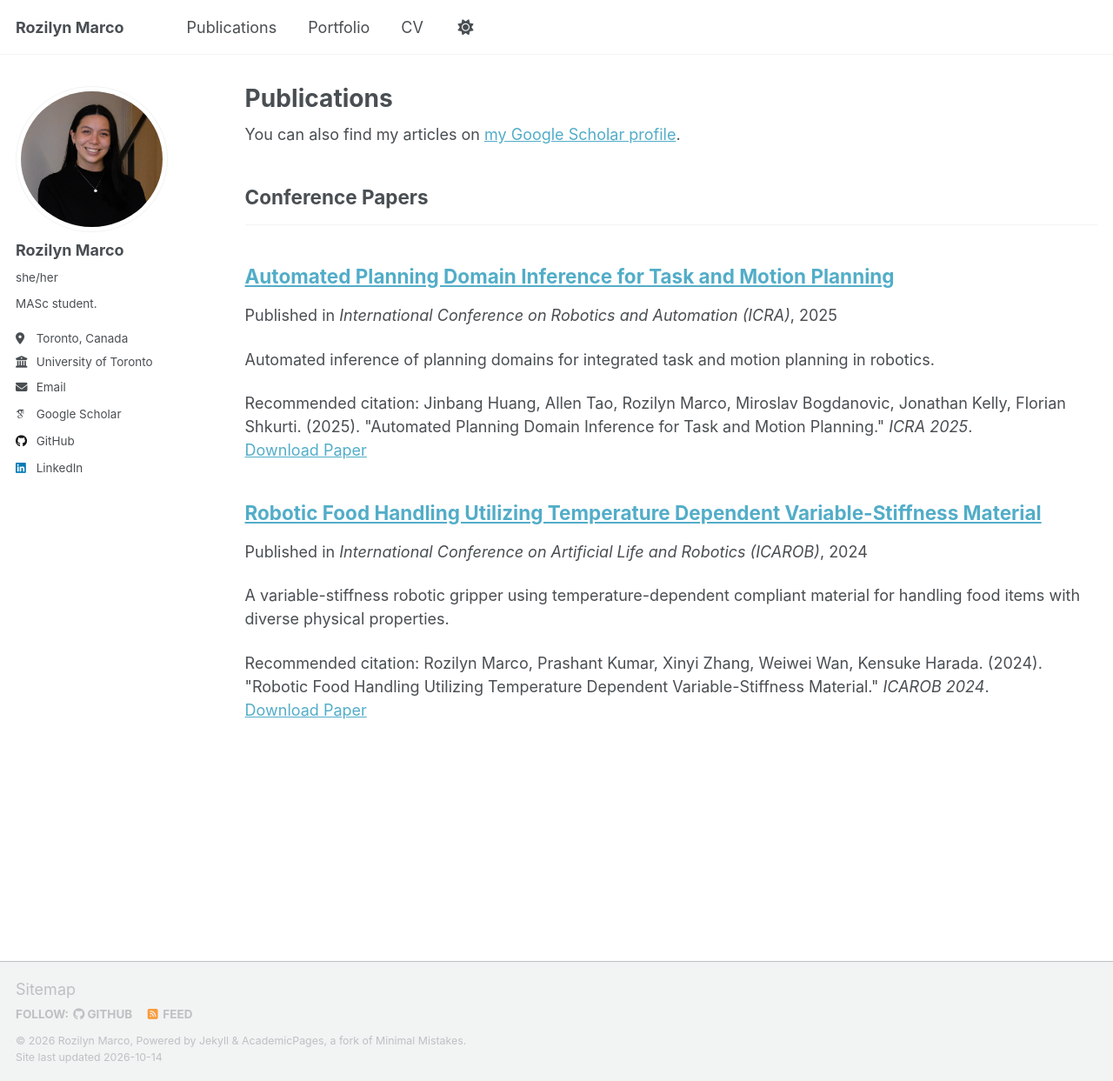
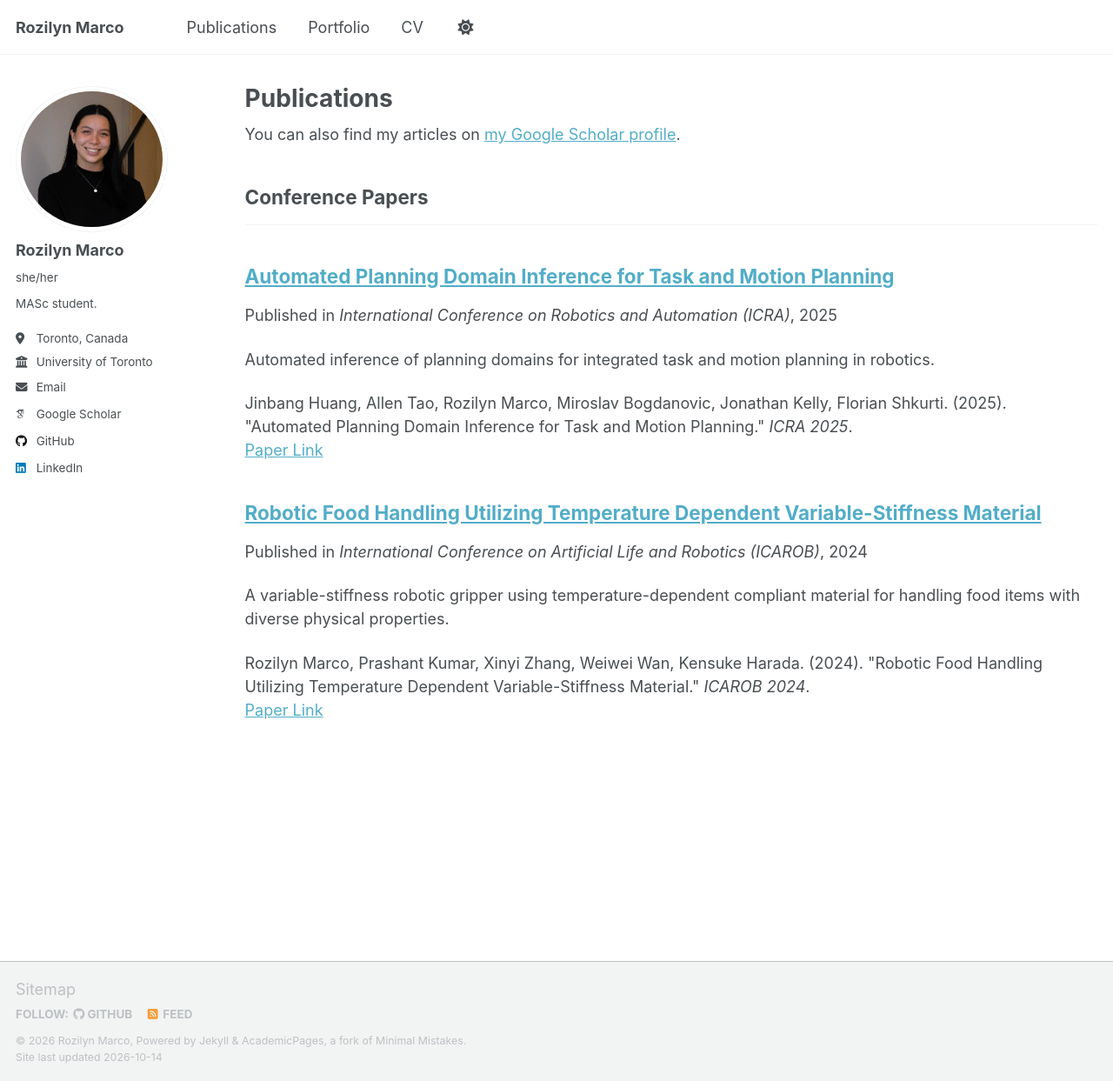
Before and after one commit to rozmarco/rozmarco.github.io, a Jekyll site: the page built from _pages/publications.html, in a window 1280 px wide and 1243 px high. Shown: the whole window at 87% size. Built offline with Jekyll 4.4.1, drawn with Linux system fonts in a browser that asks for light colours; some web fonts are replaced; a script that is not in the unit is left out; part of the change alters nothing that is shown.

Commit message:
Update citation links and remove 'Recommended' text

```diff
--- a/_includes/archive-single.html
+++ b/_includes/archive-single.html
@@ -53,31 +53,31 @@
     {% endif %}
 
     {% if post.citation and post.paperurl and post.slidesurl and post.bibtexurl %}
-      <p>Recommended citation: {{ post.citation }}<br /><a href="{{ post.paperurl }}">Download Paper</a> | <a href="{{ post.slidesurl }}">Download Slides</a> | <a href="{{ post.bibtexurl }}">Download Bibtex</a></p>
+      <p>{{ post.citation }}<br /><a href="{{ post.paperurl }}">Paper Link</a> | <a href="{{ post.slidesurl }}">Slides Link</a> | <a href="{{ post.bibtexurl }}">Download Bibtex</a></p>
     {% elsif post.citation and post.paperurl and post.slidesurl %}
-      <p>Recommended citation: {{ post.citation }}<br /><a href="{{ post.paperurl }}">Download Paper</a> | <a href="{{ post.slidesurl }}">Download Slides</a></p>
+      <p>{{ post.citation }}<br /><a href="{{ post.paperurl }}">Pape Link</a> | <a href="{{ post.slidesurl }}">Slides Link</a></p>
     {% elsif post.citation and post.paperurl and post.bibtexurl %}
-      <p>Recommended citation: {{ post.citation }}<br /><a href="{{ post.paperurl }}">Download Paper</a> | <a href="{{ post.bibtexurl }}">Download Bibtex</a></p>
+      <p>{{ post.citation }}<br /><a href="{{ post.paperurl }}">Paper Link</a> | <a href="{{ post.bibtexurl }}">Bibtex</a></p>
     {% elsif post.citation and post.paperurl %}
-      <p>Recommended citation: {{ post.citation }}<br /><a href="{{ post.paperurl }}">Download Paper</a></p>
+      <p>{{ post.citation }}<br /><a href="{{ post.paperurl }}">Paper Link</a></p>
     {% elsif post.citation and post.slidesurl and post.bibtexurl %}
-      <p>Recommended citation: {{ post.citation }}<br /><a href="{{ post.slidesurl }}">Download Slides</a> | <a href="{{ post.bibtexurl}}">Download Bibtex</a></p>
+      <p>{{ post.citation }}<br /><a href="{{ post.slidesurl }}">Slides Link</a> | <a href="{{ post.bibtexurl}}">Bibtex</a></p>
     {% elsif post.citation and post.slidesurl %}
-      <p>Recommended citation: {{ post.citation }}<br /><a href="{{ post.slidesurl }}">Download Slides</a></p>
+      <p>{{ post.citation }}<br /><a href="{{ post.slidesurl }}">Slides Link</a></p>
     {% elsif post.citation and post.bibtexurl %}
-      <p>Recommended citation: {{ post.citation }}<br /><a href="{{ post.bibtexurl }}">Download Bibtex</a></p>
+      <p>{{ post.citation }}<br /><a href="{{ post.bibtexurl }}">Bibtex</a></p>
     {% elsif post.citation %}
-      <p>Recommended citation: {{ post.citation }}</p>
+      <p>{{ post.citation }}</p>
     {% elsif post.paperurl and post.bibtexurl %}
-      <p><a href=" {{ post.paperurl }} ">Download Paper</a> | <a href="{{ post.bibtexurl }}">Download Bibtex</a></p>
+      <p><a href="{{ post.paperurl }}">Paper Link</a> | <a href="{{ post.bibtexurl }}">Download Bibtex</a></p>
     {% elsif post.paperurl %}
-      <p><a href=" {{ post.paperurl }} ">Download Paper</a></p>
+      <p><a href="{{ post.paperurl }}">Paper Link</a></p>
     {% elsif post.slidesurl and post.bibtexurl %}
-      <p><a href="{{ post.slidesurl }}">Download Slides</a> | <a href="{{ post.bibtexurl }}">Download Bibtex</a></p>
+      <p><a href="{{ post.slidesurl }}">Slides Link</a> | <a href="{{ post.bibtexurl }}">Download Bibtex</a></p>
     {% elsif post.slidesurl %}
-      <p><a href="{{ post.slidesurl }}">Download Slides</a></p>
+      <p><a href="{{ post.slidesurl }}">Slides Link</a></p>
     {% elsif post.bibtexurl %}
-      <p><a href="{{ post.bibtexurl }}">Download Bibtex</a></p>
+      <p><a href="{{ post.bibtexurl }}">Bibtex</a></p>
     {% endif %}
 
   </article>
```
